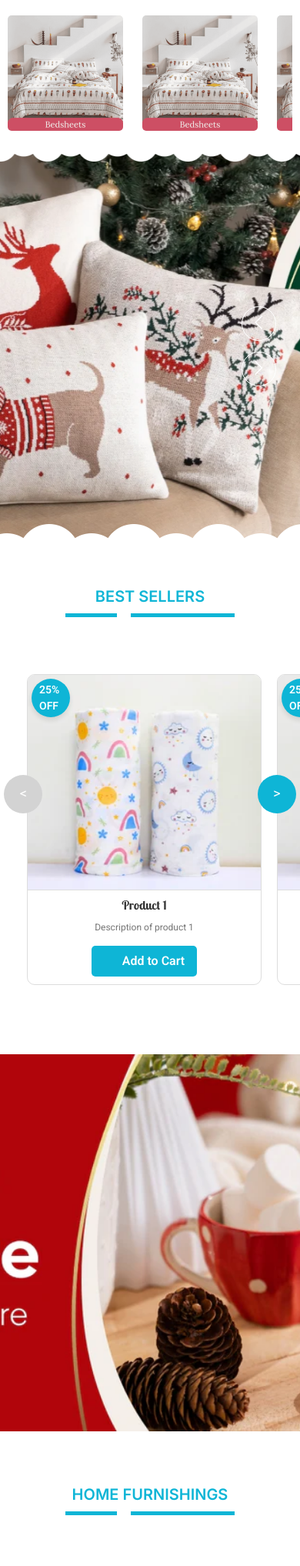
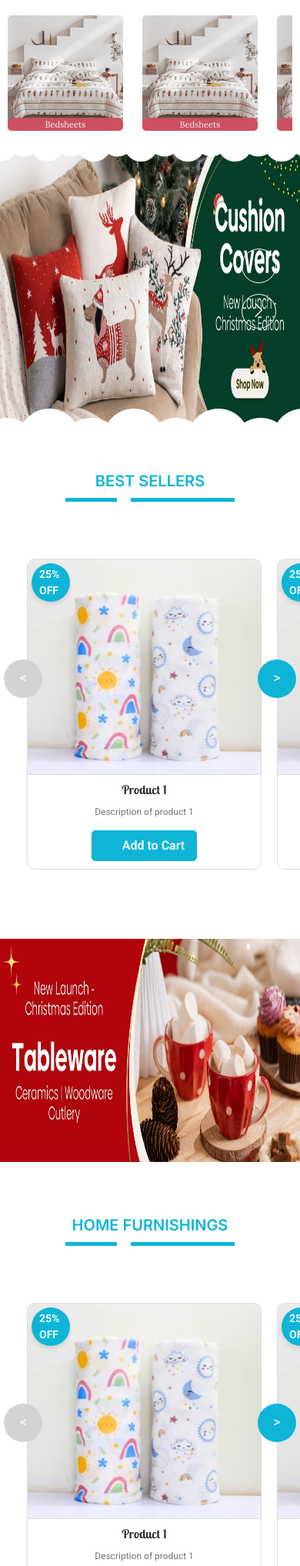
Before and after one commit to AngujayalakshmiR/a1, a PHP site: page / in a window 390 px wide. Shown: the part 56-2091 px from the top of the page at 77% size. Run offline with PHP 8.4, Linux system fonts and the light colour scheme; some libraries are stand-ins or nearby versions.

Commit message:
vedio responsive

```diff
--- a/blogs.html
+++ b/blogs.html
@@ -281,9 +281,6 @@
     padding-top: 55px;
     padding-bottom: 55px;
 }
-
-
-
 /* Basic Styles for the Product Section */
 .product-section {
     padding: 15px;
--- a/css/style.css
+++ b/css/style.css
@@ -187,14 +187,14 @@ h6,
 @media (max-width: 768px) {
     .header-carousel .owl-carousel-item {
         position: relative;
-        min-height: 500px;
+        min-height: 350px;
     }
 
     .header-carousel .owl-carousel-item img {
         position: absolute;
         width: 100%;
-        height: 100%;
-        object-fit: cover;
+        height: 350px;
+        object-fit: fill;
     }
 
     .header-carousel .owl-carousel-item p {
--- a/index.html
+++ b/index.html
@@ -151,8 +151,9 @@
 .owl-carousel-item img {
     width: 100%;
     height: 550px;
-    object-fit: cover; /* Ensures consistent sizing */
+    object-fit: fill; /* Ensures consistent sizing */
 }
+
 /* Container for the entire product slider */
 .product-slider {
     position: relative;
@@ -384,13 +385,18 @@
     padding-top: 55px;
     padding-bottom: 55px;
 }
-
+@media (max-width: 576px) {
+    .responsive-image {
+        width: 100%;
+        height: 400px;
+    }
+}
 
 /* Border radius and increased video height */
 video {
     border-radius: 20px;
     height: 600px; /* Increase the video height */
-    object-fit: cover;
+    object-fit: fill;
   }
 
   /* Scroll-down animation for video */
@@ -581,23 +601,23 @@ video {
 <!-- Carousel Start -->
 <!-- Carousel Start -->
 <div class="container-xxl container-fluid p-0 mb-5">
-    <div class="owl-carousel header-carousel position-relative">
+    <div class="owl-carousel header-carousel position-relative" >
         <!-- First Slide -->
         <div class="owl-carousel-item">
             <a href="#">
-                <img class="img-fluid" src="img/c1.webp" alt="Image 1">
+                <img class="img-fluid" style="object-fit: fill;" src="img/c1.webp" alt="Image 1">
             </a>
         </div>
         <!-- Second Slide -->
         <div class="owl-carousel-item">
             <a href="#">
-                <img class="img-fluid" src="img/c2.webp" alt="Image 2">
+                <img class="img-fluid" style="object-fit: fill;" src="img/c2.webp" alt="Image 2">
             </a>
         </div>
         <!-- Third Slide -->
         <div class="owl-carousel-item">
             <a href="#">
-                <img class="img-fluid" src="img/c3.webp" alt="Image 3">
+                <img class="img-fluid" style="object-fit: fill;" src="img/c3.webp" alt="Image 3">
             </a>
         </div>
     </div>
@@ -917,7 +956,7 @@ video {
             <button class="slider-nav prev">&lt;</button>
             <button class="slider-nav next">&gt;</button>
         </section>
-        <img src="img/headimg1.webp" alt="Responsive Image" class="responsive-image wow fadeInUp" data-wow-delay="0.1s">
+        <img src="img/headimg1.webp" alt="Responsive Image" class="responsive-image wow fadeInUp" style="object-fit: fill;" data-wow-delay="0.1s">
         <section class="product-slider" style="padding: 15px 0;">
             <div class="container-fluid wow fadeInUp" data-wow-delay="0.1s">
                 <div class="section-title text-center position-relative pb-3 mb-5 mx-auto" style="max-width: 600px;">
@@ -1020,7 +1059,7 @@ video {
             <button class="slider-nav next">&gt;</button>
         </section>
 
-        <img src="img/headimg1.webp" alt="Responsive Image" class="responsive-image wow fadeInUp" data-wow-delay="0.1s">
+        <img src="img/headimg1.webp"  alt="Responsive Image" class="responsive-image wow fadeInUp" style="object-fit: fill;" data-wow-delay="0.1s">
         <section class="product-slider" style="padding: 15px 0;">
             <div class="container-fluid wow fadeInUp" data-wow-delay="0.1s">
                 <div class="section-title text-center position-relative pb-3 mb-5 mx-auto" style="max-width: 600px;">
```
Also changed, not shown: other parts of index.html (+44 -9 lines), product1.html (+7 -2 lines).
